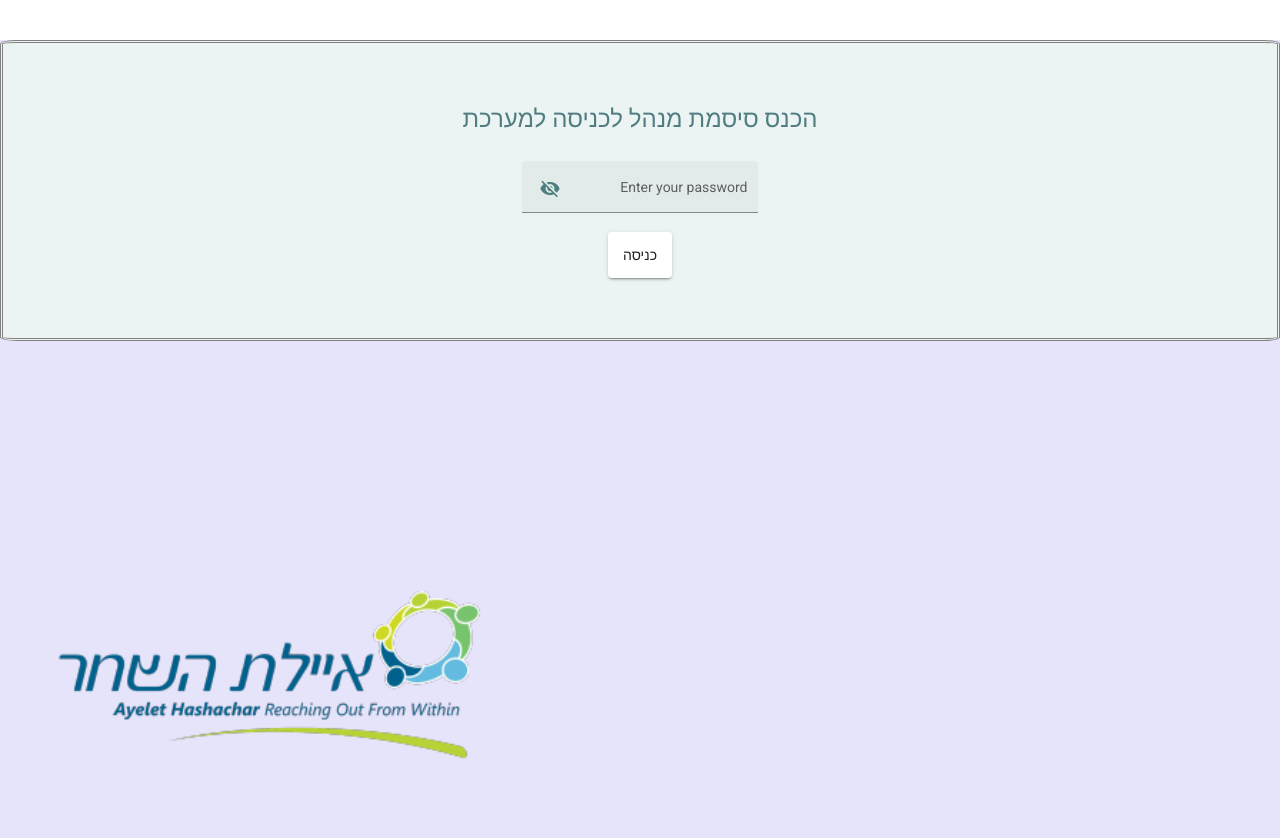
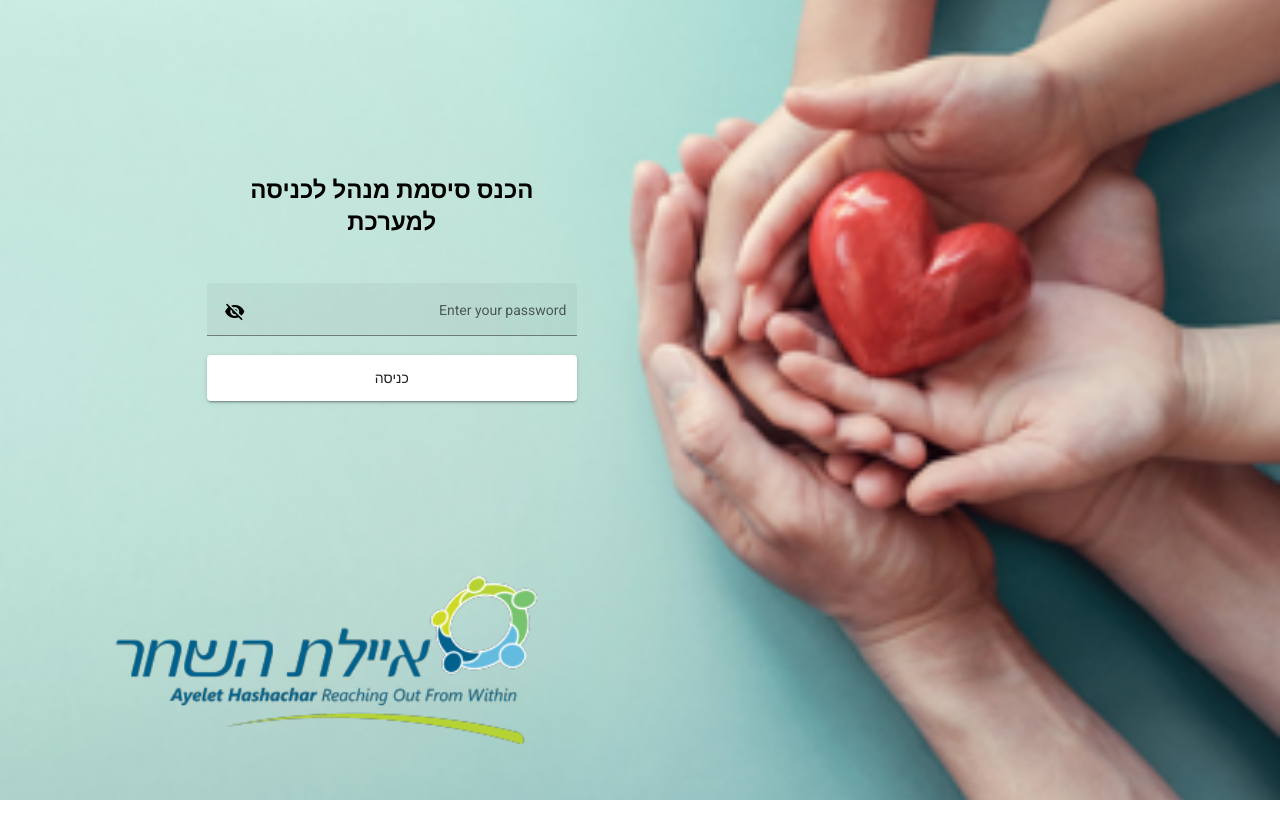
Before and after one commit to hodayaTz/AHP-client, an Angular app: page /logInManagement in a window 1280 px wide. After the commit the page ends 800 px from the top, so only its background shows below. Built offline with nearby package versions, Linux system fonts and the light colour scheme.

Commit message:
logIn-reg + details style

```diff
--- a/src/app/modules/login-users/log-in/log-in.component.css
+++ b/src/app/modules/login-users/log-in/log-in.component.css
@@ -11,7 +11,14 @@
 .container-flex-column{
   display: flex;
   flex-direction: column;
+  width: 280px;
+  height: 500px;
+  align-items: center;
+  margin-top: 30px;
+  margin-bottom: 100px;
+  justify-content: space-evenly;
 }
+
 button{
   padding: 15px;
   margin: 10px;
@@ -20,6 +27,6 @@ button{
   font-family: Impact, Haettenschweiler, 'Arial Narrow Bold', sans-serif;
 }
 .back{
-  height: 150px;
-  width: 300px;
+  height: 160px;
+  width: 320px;
 }
--- a/src/app/modules/login-users/log-in/log-in.component.html
+++ b/src/app/modules/login-users/log-in/log-in.component.html
@@ -1,7 +1,7 @@
 <div class="container">
+    <div class="container-flex-column">
+        <img src={{logo}} alt="" class="back">
 
-<img src={{logo}} alt="" class="back">
-<div class="container-flex-column">
 
         <button mat-raised-button color="primary" routerLink="/registrationVolunteers">
             <mat-icon>person</mat-icon>
--- a/src/app/modules/login-users/registration-settlement/registration-settlement.component.css
+++ b/src/app/modules/login-users/registration-settlement/registration-settlement.component.css
@@ -4,7 +4,6 @@
     align-items: center;
     border: 3.5px black double;
     border-radius: 1.2%;
-    padding: 60px;
     padding: 60px 80px 60px 80px;
     margin: 40px;
 
--- a/src/app/modules/login-users/registration-volunteers/registration-volunteers.component.css
+++ b/src/app/modules/login-users/registration-volunteers/registration-volunteers.component.css
@@ -17,8 +17,8 @@ h2{
     align-items: center;
     border: 3.5px black double;
     border-radius: 1.3%;
-    padding: 60px;
     padding: 60px 80px 60px 80px;
+    margin-bottom: 120px;
 }
 
 /* .mat-form-field-flex .ng-tns-c69-0 {
--- a/src/app/modules/management-log-in/management-log-in/management-log-in.component.css
+++ b/src/app/modules/management-log-in/management-log-in/management-log-in.component.css
@@ -1,4 +1,4 @@
-.login-main{
+/* .login-main{
     margin-top: 10%;
     }
     mat-card{
@@ -30,9 +30,7 @@ h2{
     flex-direction:column;
     padding-top: 10px;
 }
-body{
-    background-color: rgb(230, 228, 250);
-}
+
 .red{
     color: red;
     display: block;
@@ -40,3 +38,39 @@ body{
 .none{
     display: none;
 }
+*/
+
+body{
+    background-image: url('../../../../assets/images/love.jpg');
+    background-position: center;
+    background-repeat: no-repeat;
+    background-size: cover;
+    min-height: 100%;
+    height:auto;
+}
+
+.all{
+    position: fixed;
+    left: 6%;
+    flex-direction: column;
+    display: flex;
+    height: 100%;
+    top: 40px;
+    justify-content: space-around;
+}
+
+.card{
+    display: flex;
+    flex-direction: column;
+    text-align: center;
+    width: 370px;
+    margin-top: 60px;
+}
+
+h1{
+    margin: 0 0 45px;
+    font-weight: bolder;
+}
+.btn_enter{
+    width: 200px;
+}
--- a/src/app/modules/management-log-in/management-log-in/management-log-in.component.html
+++ b/src/app/modules/management-log-in/management-log-in/management-log-in.component.html
@@ -1,9 +1,10 @@
 <body>
+    <div class="all">
         <div class="card">
-        <h2>הכנס סיסמת מנהל לכניסה למערכת</h2>
-        <mat-form-field class="form" appearance="fill" >
+            <h1>הכנס סיסמת מנהל לכניסה למערכת</h1>
+            <mat-form-field class="form" appearance="fill">
                 <mat-label>Enter your password</mat-label>
-            <input matInput  #pass [type]="hide ? 'password' : 'text'">
+                <input matInput #pass [type]="hide ? 'password' : 'text'">
                 <button mat-icon-button matSuffix (click)="hide = !hide" [attr.aria-label]="'Hide password'"
                     [attr.aria-pressed]="hide">
                     <mat-icon>{{hide ? 'visibility_off' : 'visibility'}}</mat-icon>
@@ -15,4 +16,5 @@
         <div class="logo">
             <img style="width: 500px;" src="../../../../assets/images/logohe.png" alt="Ayelet_Hashachar">
         </div>
+    </div>
 </body>
--- a/src/app/modules/management/nav/nav.component.css
+++ b/src/app/modules/management/nav/nav.component.css
@@ -40,3 +40,11 @@
   width: 100%;
   z-index: 1;
 }
+.router{
+  background-image: url('../../../../assets/images/love.jpg');
+  background-position: center;
+  background-repeat: no-repeat;
+  background-size: cover;
+  min-height: 100%;
+  height:auto;
+}
--- a/src/app/modules/management/nav/nav.component.html
+++ b/src/app/modules/management/nav/nav.component.html
@@ -19,7 +19,7 @@
       </button>
       <span>פעילות </span>
     </mat-toolbar>
-    <div cdkscrollable>    <router-outlet></router-outlet>
+    <div cdkscrollable class="router">    <router-outlet ></router-outlet>
     </div>
   </mat-sidenav-content>
 </mat-sidenav-container>
--- a/src/app/modules/management/settlement/settlement-details/settlement-details.component.css
+++ b/src/app/modules/management/settlement/settlement-details/settlement-details.component.css
@@ -11,3 +11,49 @@
     flex-direction: row;
     justify-content: center;
   }
+
+
+.details{
+  display:flex;
+  flex-direction:row;
+}
+.details div{
+  padding: 30px;
+}
+  .form_register{
+    display:flex;
+    flex-direction:column;
+    align-items: center;
+    border: 3.5px black double;
+    border-radius: 1.2%;
+    padding: 60px 80px 60px 80px;
+    margin: 40px;
+}
+
+
+.form_concatper{
+    display:flex;
+    flex-direction:column;
+    align-items: center;
+}
+ h2{
+    color: black;
+ }
+
+/* .mat-form-field-flex .ng-tns-c69-0 {
+    border-radius: 2px 2px 0 0;
+    box-shadow: inset 0px 0.5px 1px rgb(192, 192, 192);
+
+} */
+
+.card{
+    display: flex;
+    flex-direction: row;
+    justify-content: center;
+    min-height: 100%;
+    height:auto;
+}
+
+.example-full-width{
+    width: 270px;
+}
--- a/src/app/modules/management/settlement/settlement-details/settlement-details.component.html
+++ b/src/app/modules/management/settlement/settlement-details/settlement-details.component.html
@@ -1,7 +1,12 @@
 <div class="card" *ngIf="settlementForm!=undefined">
-    <form [formGroup]="settlementForm" (submit)="settlementForm?.valid && updateSettlement()">
+    <form [formGroup]="settlementForm" class="form_register" (submit)="settlementForm?.valid && updateSettlement()">
+
+
+        <div class="details">
+            <div>
+                <h2> <u> פרטי יישוב:</u></h2>
                 <p>
-            <mat-form-field appearance="legacy">
+                    <mat-form-field class="example-full-width" appearance="legacy">
                         <label></label>
                         <input matInput formControlName="settlementName">
                         <mat-icon matSuffix></mat-icon>
@@ -10,7 +15,7 @@
                 </p>
 
                 <p>
-            <mat-form-field appearance="legacy">
+                    <mat-form-field class="example-full-width" appearance="legacy">
                         <label></label>
                         <mat-select disableRipple name="idArea" id="idArea" formControlName="area">
                             <mat-option *ngFor="let a of areas$ | async" [value]="a">{{a.areaName}}</mat-option>
@@ -18,11 +23,12 @@
                         <mat-hint>איזור מגורים</mat-hint>
                     </mat-form-field>
                 </p>
-
-        <h2>פרטי איש קשר:</h2>
+            </div>
+            <div>
+                <h2> <u> פרטי איש קשר:</u></h2>
                 <form [formGroup]="contactPerson!" (submit)="contactPerson?.valid">
                     <p>
-                <mat-form-field appearance="legacy">
+                        <mat-form-field class="example-full-width" appearance="legacy">
                             <label></label>
                             <input matInput formControlName="firstName">
                             <mat-icon matSuffix></mat-icon>
@@ -30,7 +36,7 @@
                         </mat-form-field>
                     </p>
                     <p>
-                <mat-form-field appearance="legacy">
+                        <mat-form-field class="example-full-width" appearance="legacy">
                             <label></label>
                             <input matInput formControlName="lastName">
                             <mat-icon matSuffix></mat-icon>
@@ -38,7 +44,7 @@
                         </mat-form-field>
                     </p>
                     <p>
-                <mat-form-field appearance="legacy">
+                        <mat-form-field class="example-full-width" appearance="legacy">
                             <label></label>
                             <input matInput formControlName="phone">
                             <mat-icon matSuffix>phone</mat-icon>
@@ -46,7 +52,7 @@
                         </mat-form-field>
                     </p>
                     <p>
-                <mat-form-field appearance="legacy">
+                        <mat-form-field class="example-full-width" appearance="legacy">
                             <label></label>
                             <input matInput formControlName="gmail">
                             <mat-icon matSuffix>gmail</mat-icon>
@@ -54,8 +60,9 @@
                         </mat-form-field>
                     </p>
                 </form>
-
-        <button mat-raised-button type="submit" color="primary">שמירה</button>
+            </div>
+        </div>
+        <button style="padding: 5px; width: 200px;" mat-raised-button type="submit" color="primary">שמירה</button>
     </form>
 </div>
 <div *ngIf="">פרטי הפעיל עודכנו בהצלחה</div>
--- a/src/app/modules/management/volunteers/volunteers-details/volunteers-details.component.css
+++ b/src/app/modules/management/volunteers/volunteers-details/volunteers-details.component.css
@@ -6,8 +6,42 @@
     flex-direction: column;
     justify-content: center;
   } */
+
+
+.details{
+  display:flex;
+  flex-direction:row;
+}
+.details div{
+  padding: 30px;
+}
+
+
+.form_register{
+  display:flex;
+  flex-direction:column;
+  margin-top: 40px;
+  align-items: center;
+  border: 3.5px black double;
+  border-radius: 1.3%;
+  padding: 60px 80px 60px 80px;
+  margin-bottom: 120px;
+}
+
+/* .mat-form-field-flex .ng-tns-c69-0 {
+  border-radius: 2px 2px 0 0;
+  box-shadow: inset 0px 0.5px 1px rgb(192, 192, 192);
+
+} */
+
 .card{
   display: flex;
   flex-direction: row;
   justify-content: center;
+  min-height: 100%;
+  height:auto;
 }
+
+.example-full-width{
+  width: 270px;
+}
--- a/src/app/modules/management/volunteers/volunteers-details/volunteers-details.component.html
+++ b/src/app/modules/management/volunteers/volunteers-details/volunteers-details.component.html
@@ -1,5 +1,8 @@
 <div class="card" *ngIf="volunteerForm!=undefined">
-    <form [formGroup]="volunteerForm!" (submit)="volunteerForm?.valid && updateVolunteer()">
+    <form [formGroup]="volunteerForm!" class="form_register" (submit)="volunteerForm?.valid && updateVolunteer()">
+        <h1> <u> פרטי מתנדב</u></h1>
+        <div class="details">
+            <div>
                 <p>
                     <mat-form-field appearance="legacy">
                         <label></label>
@@ -24,7 +27,8 @@
                         <mat-hint>שם משפחה</mat-hint>
                     </mat-form-field>
                 </p>
-        <p>
+            </div>
+            <div>
                 <p>
                     <mat-form-field appearance="legacy">
                         <label></label>
@@ -50,6 +54,8 @@
                         <mat-hint>איזור מגורים</mat-hint>
                     </mat-form-field>
                 </p>
-        <button mat-raised-button type="submit" color="primary">שמירה</button>
+            </div>
+        </div>
+        <button style="width: 200px; padding: 5px;" mat-raised-button type="submit" color="primary">שמירה</button>
     </form>
 </div>
```
Also changed, not shown: src/assets/images/love.jpg (added). Lines whose indentation alone changed are shown as unchanged.
